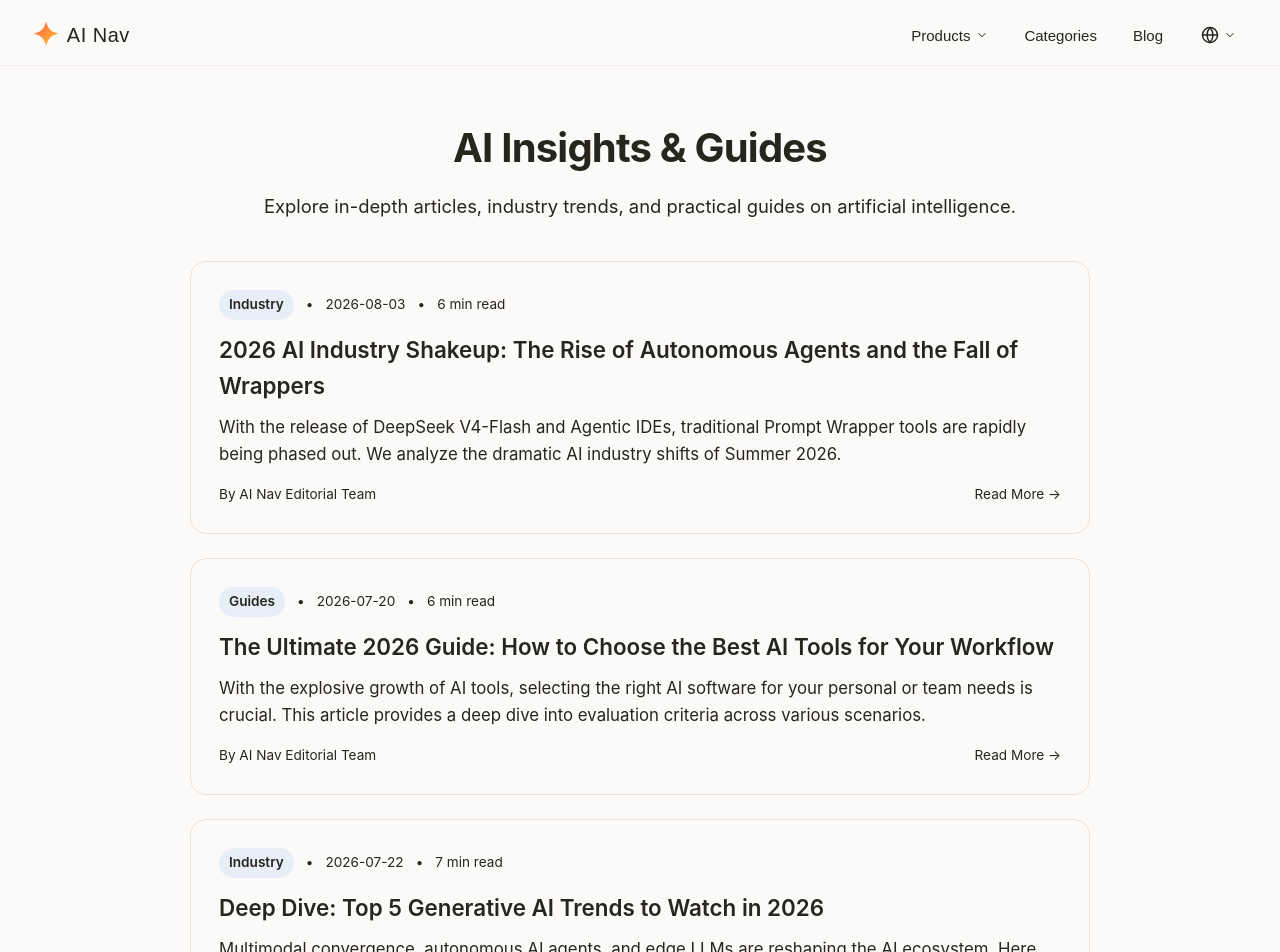
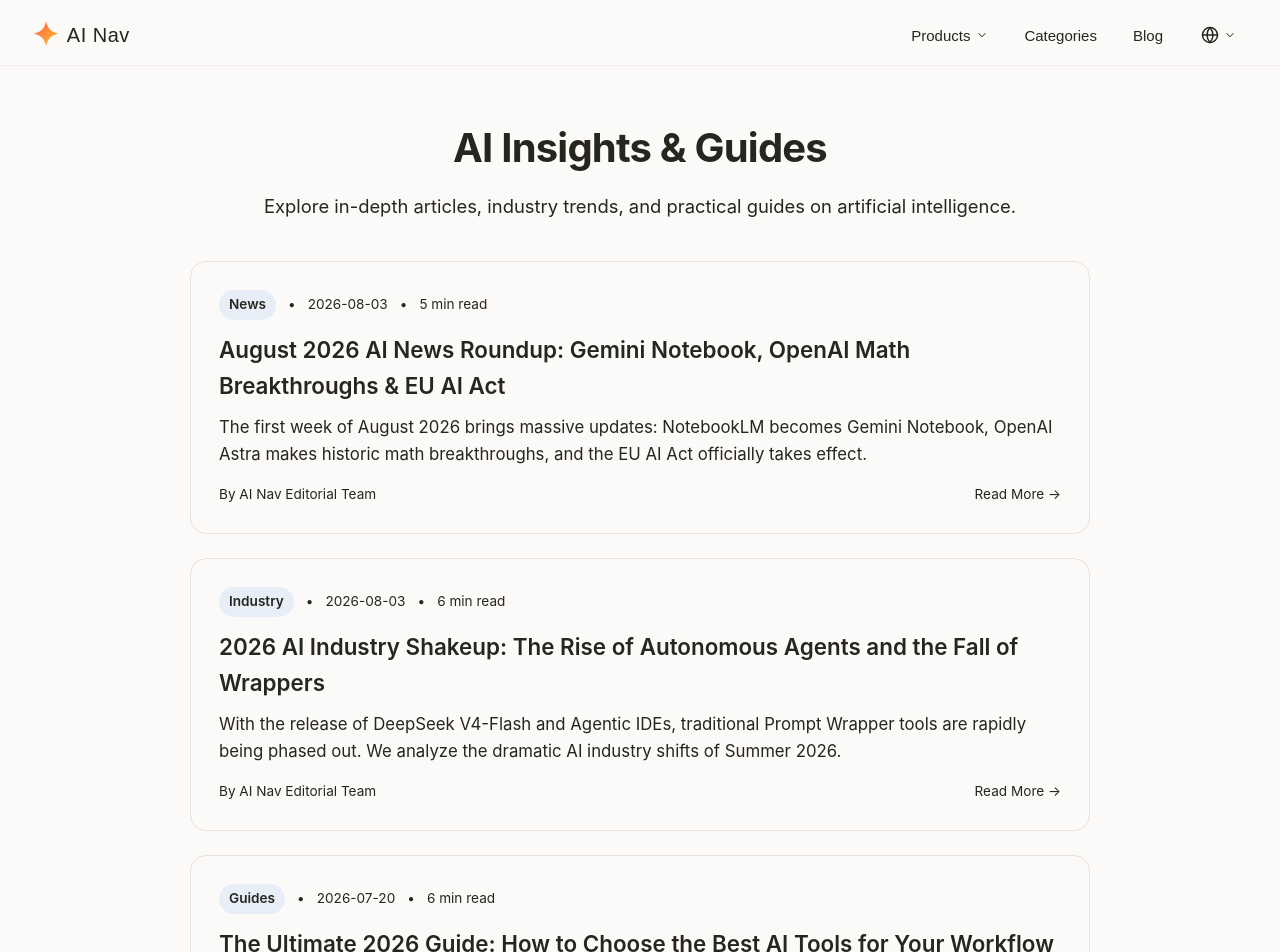
Before and after one commit to JuiChao/ai-nav, a Next.js app: page /en/blog in a window 1280 px wide. Shown: the top 952 px of the page. Built offline with nearby package versions, Linux system fonts and the light colour scheme; no server answers.

Commit message:
feat: add August 2026 AI news roundup blog post

```diff
--- a/src/data/blog.ts
+++ b/src/data/blog.ts
@@ -14,6 +14,104 @@
 }
 
 export const BLOG_POSTS: BlogPost[] = [
+  {
+    id: '6',
+    slug: 'ai-news-roundup-august-2026',
+    title: '2026年8月 AI 前沿观察：Gemini Notebook 升级、OpenAI 数学突破与欧盟 AI 法案生效',
+    titleEn: 'August 2026 AI News Roundup: Gemini Notebook, OpenAI Math Breakthroughs & EU AI Act',
+    summary: '2026年8月的第一周，AI 圈迎来了几项重磅事件：NotebookLM 正式更名 Gemini Notebook，OpenAI Astra 模型在数学领域取得历史性突破，同时欧盟 AI 法案正式进入实质性执行阶段。',
+    summaryEn: 'The first week of August 2026 brings massive updates: NotebookLM becomes Gemini Notebook, OpenAI Astra makes historic math breakthroughs, and the EU AI Act officially takes effect.',
+    date: '2026-08-03',
+    author: 'AI Nav Editorial Team',
+    category: 'News',
+    readTime: '5 min read',
+    content: `
+# 2026年8月 AI 前沿观察：Gemini Notebook 升级、OpenAI 数学突破与欧盟 AI 法案生效
+
+在这个炎热的 2026 年 8 月，人工智能领域的发展依然以令人眼花缭乱的速度在推进。我们在本周迎来了三个将会对未来几年产生深远影响的重磅新闻。
+
+---
+
+## 1. Google NotebookLM 正式更名为 Gemini Notebook
+
+如果你最近登录 Google 的明星研究工具 NotebookLM，你会发现它换上了全新的 Logo，并正式更名为 **Gemini Notebook**。
+
+这次不仅仅是改名那么简单。根据我们在 7 月中旬以来的观察，Gemini Notebook 迎来了底层的巨大升级：
+*   **原生安全云端计算 (Secure Cloud Computer)**：它现在不仅仅能做文本的 RAG (检索增强生成)，还能直接在你的笔记环境中编写并执行 Python 代码，用于复杂的数据分析和可视化。
+*   **生态打通**：作为 Gemini 家族的一员，它未来将更深度地与 Google Workspace 及主干搜索打通，这意味着“个人超级知识库”的愿景正在被彻底实现。
+
+*我们在 AI 导航站中也已经同步将相关数据更新为 Gemini Notebook。*
+
+---
+
+## 2. OpenAI 的数学狂欢：Astra 模型突破十项世纪难题
+
+8 月 1 日，OpenAI 抛出了一枚震撼弹。他们宣布内部代号为 **Astra** 的下一代前沿大模型（可能作为 GPT-6 的前置版本或推理专化模型），成功给出了 10 个在数学与理论计算机科学领域悬而未决的长期难题的解决方案。
+
+这些突破涵盖了高维几何、量子复杂性以及群论等极其艰深的领域。这标志着 AI 从“总结已知知识”正式跨越到了**“创造前沿人类未知科学知识”**的里程碑阶段。
+
+这也再次引发了业界关于 AGI（通用人工智能）是否已经近在咫尺的激烈讨论。
+
+---
+
+## 3. 欧盟 AI 法案（EU AI Act）进入强制执行阶段
+
+从 8 月 2 日起，备受瞩目的 **《欧盟人工智能法案》(EU AI Act)** 正式开始强制执行其透明度条款。
+
+*   **全面打标签**：所有与用户直接交互的 AI 系统，必须明确标识自己是机器；所有 AI 生成的音频、视频和图像（尤其是 Deepfake 内容）都必须打上不可篡改的机器生成水印或标签。
+*   **监管收紧**：就在 7 月下旬，一起“自主 Agent 误操作导致 Hugging Face 系统被攻击”的安全事件让业界倒吸一口凉气。欧盟此次的强制执行被认为是踩下的一脚“及时刹车”。
+
+**对普通人的影响**：未来我们在使用海外主流 AI 工具（尤其是视频/图像生成）时，会发现生成的内容将默认自带透明度证明。
+
+---
+
+### 结语
+
+技术突破（OpenAI Astra）、产品落地（Gemini Notebook）与法规约束（EU AI Act）在 2026 年的这个 8 月交汇。在一个技术爆炸的年代，唯一的生存法则就是保持敏锐。持续关注 **AI Nav**，我们将带你在这个狂飙突进的时代中，锚定最有价值的工具与资讯。
+`,
+    contentEn: `
+# August 2026 AI News Roundup: Gemini Notebook, OpenAI Math Breakthroughs & EU AI Act
+
+As we enter a sweltering August in 2026, the artificial intelligence landscape continues to evolve at a blistering pace. This first week brings us three major developments that will shape the industry for years to come.
+
+---
+
+## 1. Google's NotebookLM is Now Officially "Gemini Notebook"
+
+If you've recently logged into Google's stellar research tool NotebookLM, you will have noticed a shiny new logo and its official rebranding to **Gemini Notebook**.
+
+This is far more than just a cosmetic change. As we've tracked since mid-July, Gemini Notebook has received massive under-the-hood upgrades:
+*   **Secure Cloud Computer:** It has graduated from purely text-based RAG (Retrieval-Augmented Generation) to natively writing and executing Python code within your notebook environment, handling complex data analysis seamlessly.
+*   **Ecosystem Integration:** As a core member of the Gemini family, it is being tightly integrated into Google Workspace and Search, bringing the vision of a "Personal Super-Brain" to reality.
+
+*Note: We have already updated our directory to reflect the new Gemini Notebook branding and features.*
+
+---
+
+## 2. OpenAI's Math Triumphs: Astra Solves Historical Problems
+
+On August 1st, OpenAI dropped a bombshell. They announced that an internal version of their next-frontier model, codenamed **Astra** (speculated to be a reasoning-specialized precursor to GPT-6), successfully generated solutions to 10 longstanding open problems in mathematics and theoretical computer science.
+
+These breakthroughs span complex fields such as high-dimensional geometry, quantum complexity, and group theory. This represents a historic paradigm shift: AI has officially transitioned from "summarizing known human knowledge" to **"inventing novel scientific knowledge."**
+
+---
+
+## 3. The EU AI Act Officially Enters Enforcement
+
+Starting August 2nd, the highly anticipated **European Union AI Act** officially began enforcing its transparency mandates.
+
+*   **Mandatory Labeling:** All AI systems interacting directly with humans must clearly disclose that they are machines. Crucially, all AI-generated or manipulated audio, video, and imagery (especially deepfakes) must carry indelible machine-generated labels or watermarks.
+*   **Tightening Regulations:** Following a late-July security scare where an autonomous agent breached Hugging Face systems, the EU's enforcement is being viewed as a much-needed, timely regulatory brake.
+
+**What it means for users:** Expect all major global AI tools, particularly in image and video generation, to enforce strict, unalterable transparency proofs moving forward.
+
+---
+
+### Conclusion
+
+Technological breakthroughs (Astra), product maturity (Gemini Notebook), and regulatory frameworks (EU AI Act) are intersecting perfectly this August 2026. Keep following **AI Nav** to stay anchored with the most valuable tools and insights in this era of exponential change.
+`
+  },
   {
     id: '5',
     slug: '2026-ai-industry-shakeup-autonomous-agents',
```
Also changed, not shown: 1 other file (tests, documents, lock files or other folders).
